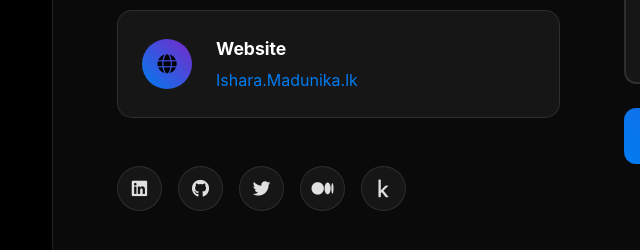
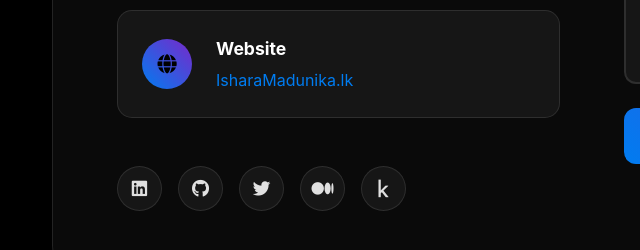
Before and after one commit to isaramadunika/isaraportfolio, a plain HTML site: page index.html in a window 1280 px wide. Shown: the part 8943-9193 px from the top of the page, 12-652 px from the left. Drawn offline with Linux system fonts and the light colour scheme; animation ran at ten frames a second.

Commit message:
Update index.html

```diff
--- a/index.html
+++ b/index.html
@@ -2034,7 +2034,7 @@
                         </div>
                         <div class="contact-details">
                             <h3>Website</h3>
-                            <p><a href="https://Ishara.Madunika.lk" target="_blank">Ishara.Madunika.lk</a></p>
+                            <p><a href="https://isaraportfolio.vercel.app/" target="_blank">IsharaMadunika.lk</a></p>
                         </div>
                     </div>
 
```
